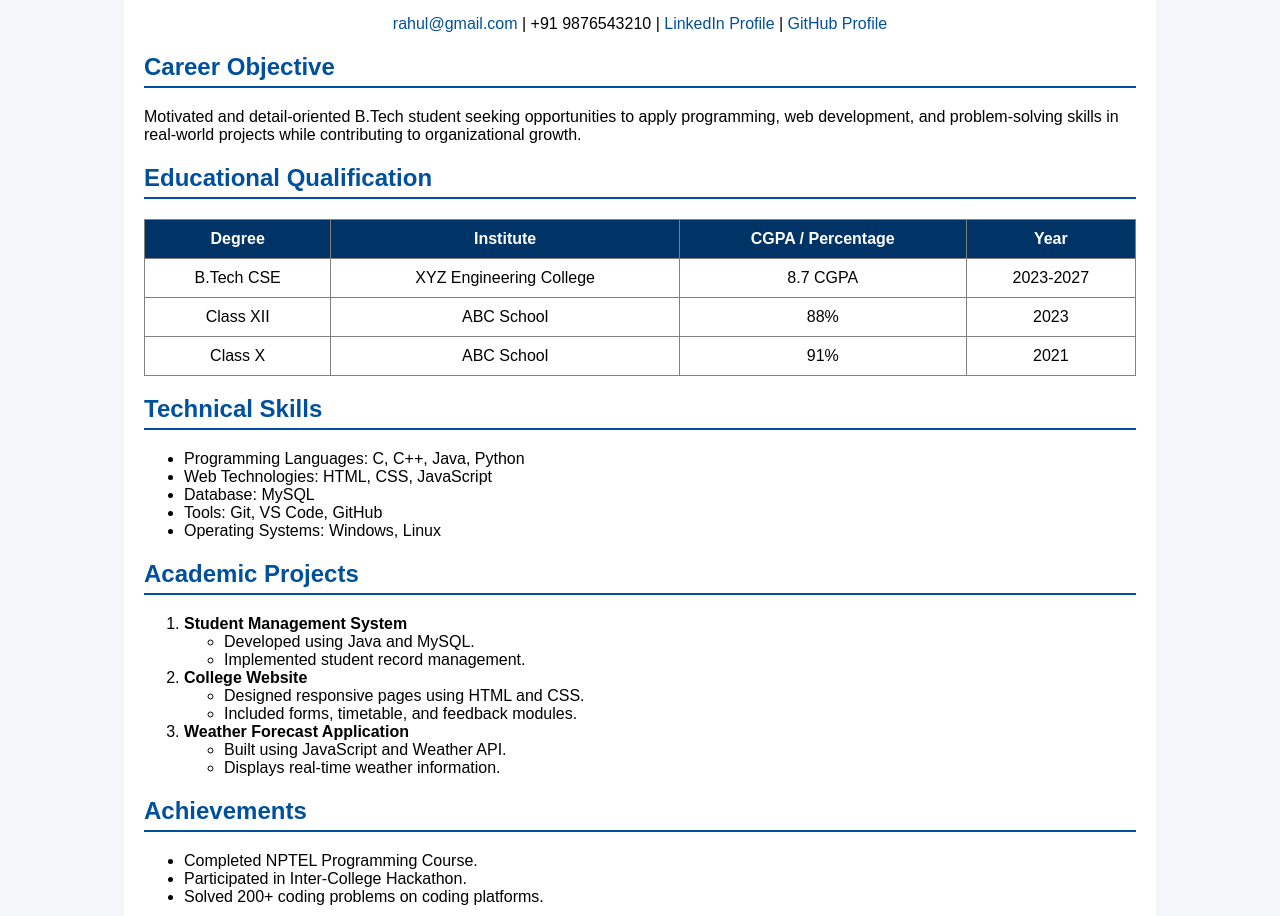
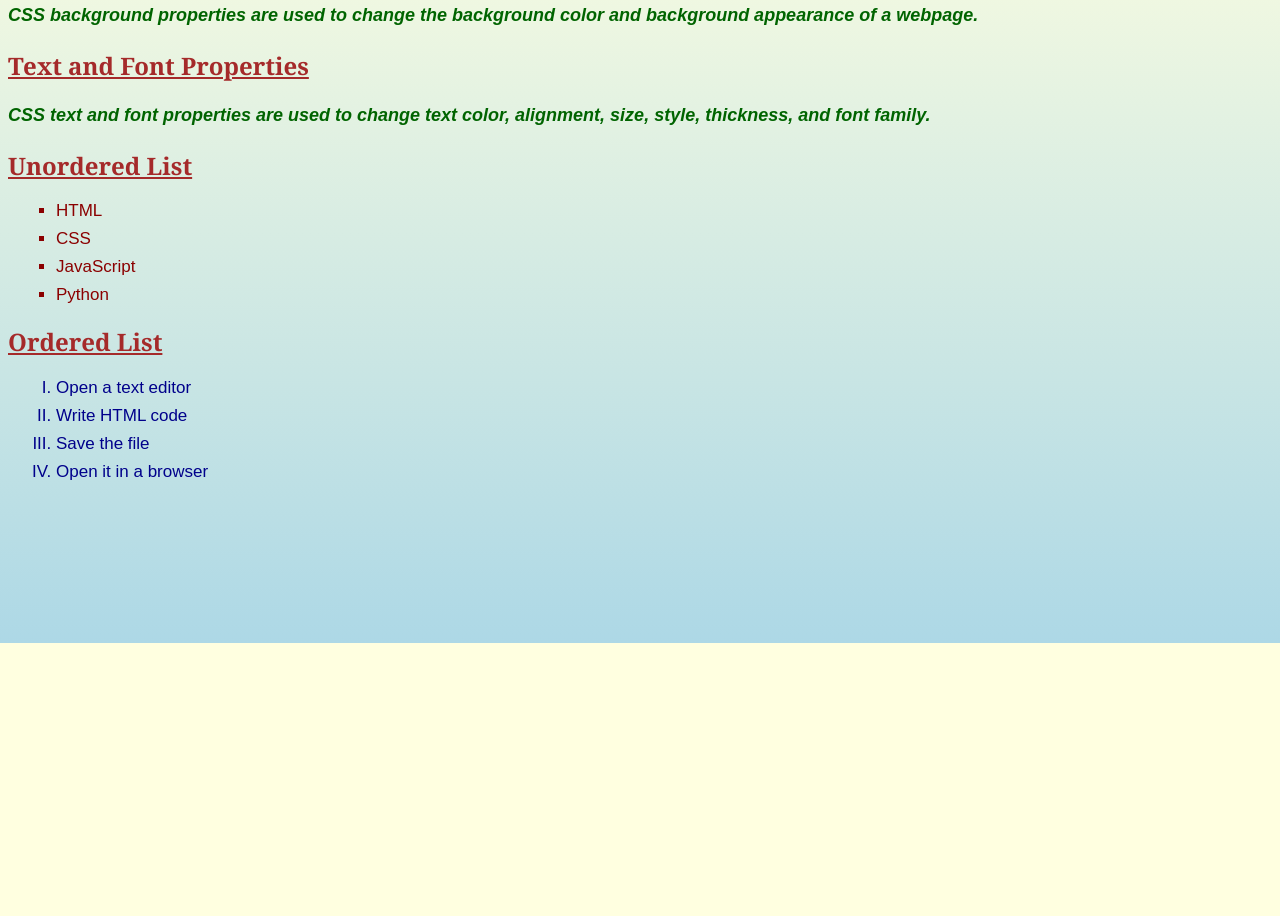
Before and after one commit to shriiiabhishek/WEB-DEV-LAB, a plain HTML site: page web lab/index.htm in a window 1280 px wide. Shown: the part 157-1073 px from the top of the page. After the commit the page ends 800 px from the top, so only its background shows below. Drawn offline with Linux system fonts and the light colour scheme.

Commit message:
Add files via upload

```diff
--- a/web lab/index.htm
+++ b/web lab/index.htm
@@ -1,121 +1,72 @@
-Create your resume using HTML tags also experiment with colors, text,
-links, size, and also other tags you studied.
-HTML CODE:
+Working with background, text, font, list properties.
 <!DOCTYPE html>
 <html>
 <head>
-<title>B.Tech Student Resume</title>
-<link rel="stylesheet" href="style.css">
+<title>CSS Properties</title>
+<style>
+body {
+background-color: lightyellow;
+background-image: linear-gradient(lightyellow, lightblue);
+font-family: Arial, sans-serif;
+}
+h1 {
+color: darkblue;
+text-align: center;
+text-transform: uppercase;
+}
+p {
+color: darkgreen;
+font-size: 18px;
+font-style: italic;
+font-weight: bold;
+text-align: justify;
+line-height: 1.5;
+}
+h2 {
+color: brown;
+font-family: Georgia, serif;
+text-decoration: underline;
+}
+ul {
+list-style-type: square;
+color: darkred;
+font-size: 17px;
+}
+ol {
+list-style-type: upper-roman;
+color: darkblue;
+font-size: 17px;
+}
+li {
+margin: 8px;
+}
+</style>
 </head>
 <body>
-<div class="container">
-<div class="header">
-<h1>Rahul Sharma</h1>
+<h1>CSS Properties Demonstration</h1>
+<h2>Background Properties</h2>
 <p>
-B.Tech Computer Science Engineering Student
+CSS background properties are used to change the background
+color and background appearance of a webpage.
 </p>
+<h2>Text and Font Properties</h2>
 <p>
- <a href="mailto:rahul@gmail.com">rahul@gmail.com</a> |
- +91 9876543210 |
-<a href="#">LinkedIn Profile</a> |
-<a href="#">GitHub Profile</a>
+CSS text and font properties are used to change text color,
+alignment, size, style, thickness, and font family.
 </p>
-</div>
-<h2>Career Objective</h2>
-<p>
-Motivated and detail-oriented B.Tech student seeking opportunities
-to apply programming, web development, and problem-solving skills
-in real-world projects while contributing to organizational growth.
-</p>
-<h2>Educational Qualification</h2>
-<table>
-<tr>
-<th>Degree</th>
-<th>Institute</th>
-<th>CGPA / Percentage</th>
-<th>Year</th>
-</tr>
-<tr>
-<td>B.Tech CSE</td>
-<td>XYZ Engineering College</td>
-<td>8.7 CGPA</td>
-<td>2023-2027</td>
-</tr>
-<tr>
-<td>Class XII</td>
-<td>ABC School</td>
-<td>88%</td>
-<td>2023</td>
-</tr>
-<tr>
-<td>Class X</td>
-<td>ABC School</td>
-<td>91%</td>
-<td>2021</td>
-</tr>
-</table>
-<h2>Technical Skills</h2>
+<h2>Unordered List</h2>
 <ul>
-<li>Programming Languages: C, C++, Java, Python</li>
-<li>Web Technologies: HTML, CSS, JavaScript</li>
-<li>Database: MySQL</li>
-<li>Tools: Git, VS Code, GitHub</li>
-<li>Operating Systems: Windows, Linux</li>
+<li>HTML</li>
+<li>CSS</li>
+<li>JavaScript</li>
+<li>Python</li>
 </ul>
-<h2>Academic Projects</h2>
+<h2>Ordered List</h2>
 <ol>
-<li>
-<b>Student Management System</b>
-<ul>
-<li>Developed using Java and MySQL.</li>
-<li>Implemented student record management.</li>
-</ul>
-</li>
-<li>
-<b>College Website</b>
-<ul>
-<li>Designed responsive pages using HTML and CSS.</li>
-<li>Included forms, timetable, and feedback modules.</li>
-</ul>
-</li>
-<li>
-<b>Weather Forecast Application</b>
-<ul>
-<li>Built using JavaScript and Weather API.</li>
-<li>Displays real-time weather information.</li>
-</ul>
-</li>
+<li>Open a text editor</li>
+<li>Write HTML code</li>
+<li>Save the file</li>
+<li>Open it in a browser</li>
 </ol>
-<h2>Achievements</h2>
-<ul>
-<li>Completed NPTEL Programming Course.</li>
-<li>Participated in Inter-College Hackathon.</li>
-<li>Solved 200+ coding problems on coding platforms.</li>
-</ul>
-<h2>Strengths</h2>
-<ul>
-<li>Problem Solving</li>
-<li>Team Collaboration</li>
-<li>Quick Learning Ability</li>
-<li>Communication Skills</li>
-</ul>
-<h2>Hobbies</h2>
-<ul>
-<li>Coding</li>
-<li>Reading Technical Blogs</li>
-<li>Playing Cricket</li>
-<li>Listening to Music</li>
-</ul>
-<h2>Declaration</h2>
-<p>
-I hereby declare that the above information is true and correct
-to the best of my knowledge and belief.
-</p>
-<br>
-<p>
-<b>Place:</b> Mumbai <br><br>
-<b>Signature:</b> Rahul Sharma
-</p>
-</div>
 </body>
 </html>
```
